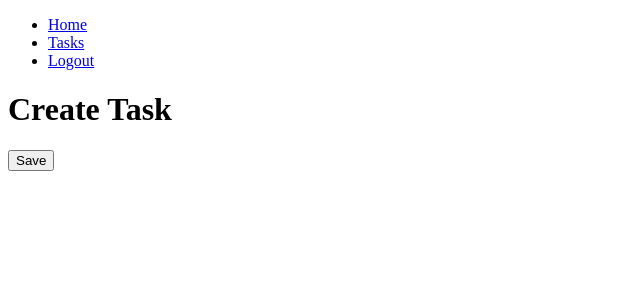
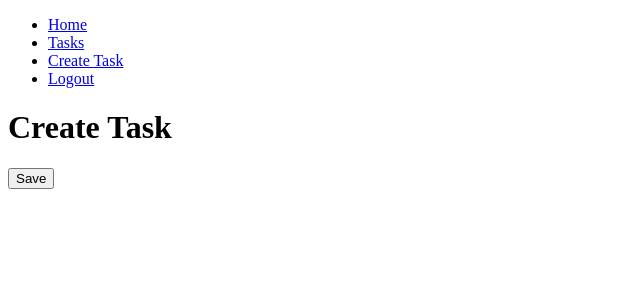
Before and after one commit to DefFoxPy/django-tutorial, a Django app: page /tasks/create/ in a window 1280 px wide. Shown: the top 300 px of the page, without its empty margins (0-640 px from the left). Run offline with Django 5.2, Linux system fonts and the light colour scheme; the visitor is signed in with stand-in values (Sample User, id 1).

Commit message:
feat: agrega task y create task a la vista cuando el usuario solamente está logeado

```diff
--- a/django_CRUD/tasks/templates/base.html
+++ b/django_CRUD/tasks/templates/base.html
@@ -12,10 +12,13 @@
 			<li>
 				<a href="/">Home</a>
 			</li>
+			{% if user.is_authenticated %}
 			<li>
 				<a href="/tasks">Tasks</a>
 			</li>
-			{% if user.is_authenticated %}
+			<li>
+				<a href="/tasks/create/">Create Task</a>
+			</li>
 			<li>
 				<a href="/logout">Logout</a>
 			</li>
```
